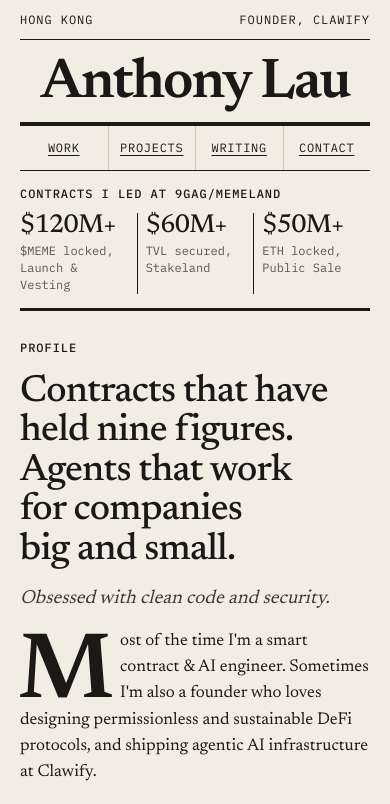
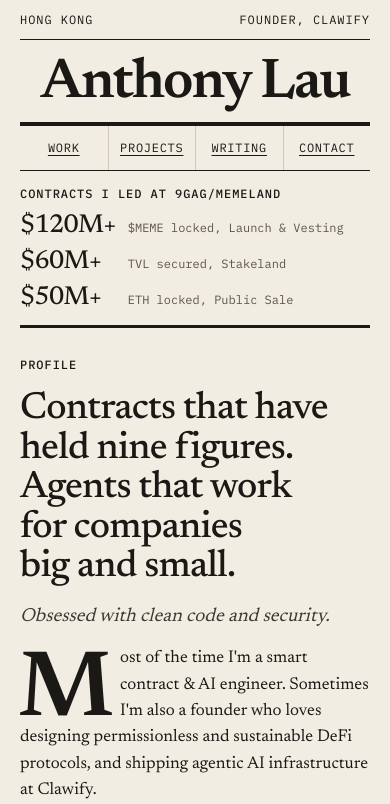
Before and after one commit to 0xdevant/0xdevant.github.io, a Next.js app: page / in a window 390 px wide. Shown: the top 804 px of the page. Built offline with nearby package versions, Linux system fonts and the light colour scheme.

Commit message:
style(home): stack headline figures one per row on phones

```diff
--- a/src/app/page.module.css
+++ b/src/app/page.module.css
@@ -177,8 +177,9 @@
 
 .markets {
   display: grid;
-  grid-template-columns: repeat(3, minmax(0, 1fr));
-  row-gap: 10px;
+  grid-template-columns: max-content minmax(0, 1fr);
+  align-items: baseline;
+  gap: 10px 12px;
   padding: 14px 0;
   border-bottom: 3px solid var(--ink);
 }
@@ -193,17 +194,9 @@
   font-weight: 500;
 }
 
+/* Phone: one row per figure, note beside the value, so notes don't wrap in narrow cells. */
 .market {
-  display: flex;
-  flex-direction: column;
-  gap: 4px;
-  padding: 0 8px;
-  border-left: 1px solid var(--ink);
-}
-
-.marketsLabel + .market {
-  padding-left: 0;
-  border-left: 0;
+  display: contents;
 }
 
 .marketValue {
@@ -780,6 +773,25 @@
     grid-column: 1 / -1;
   }
 
+  .markets {
+    grid-template-columns: repeat(3, minmax(0, 1fr));
+    align-items: stretch;
+    column-gap: 0;
+  }
+
+  .market {
+    display: flex;
+    flex-direction: column;
+    gap: 4px;
+    padding: 0 8px;
+    border-left: 1px solid var(--ink);
+  }
+
+  .marketsLabel + .market {
+    padding-left: 0;
+    border-left: 0;
+  }
+
   .role {
     display: grid;
     grid-template-columns: repeat(2, minmax(0, 1fr));
```
